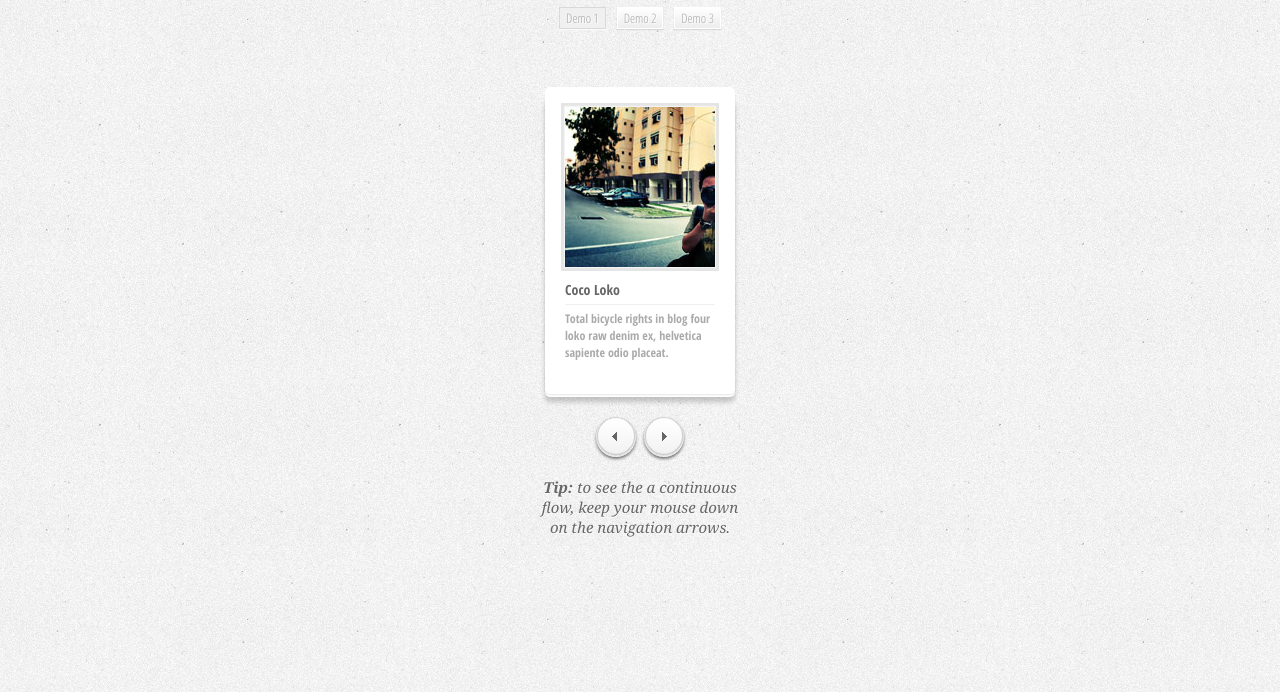
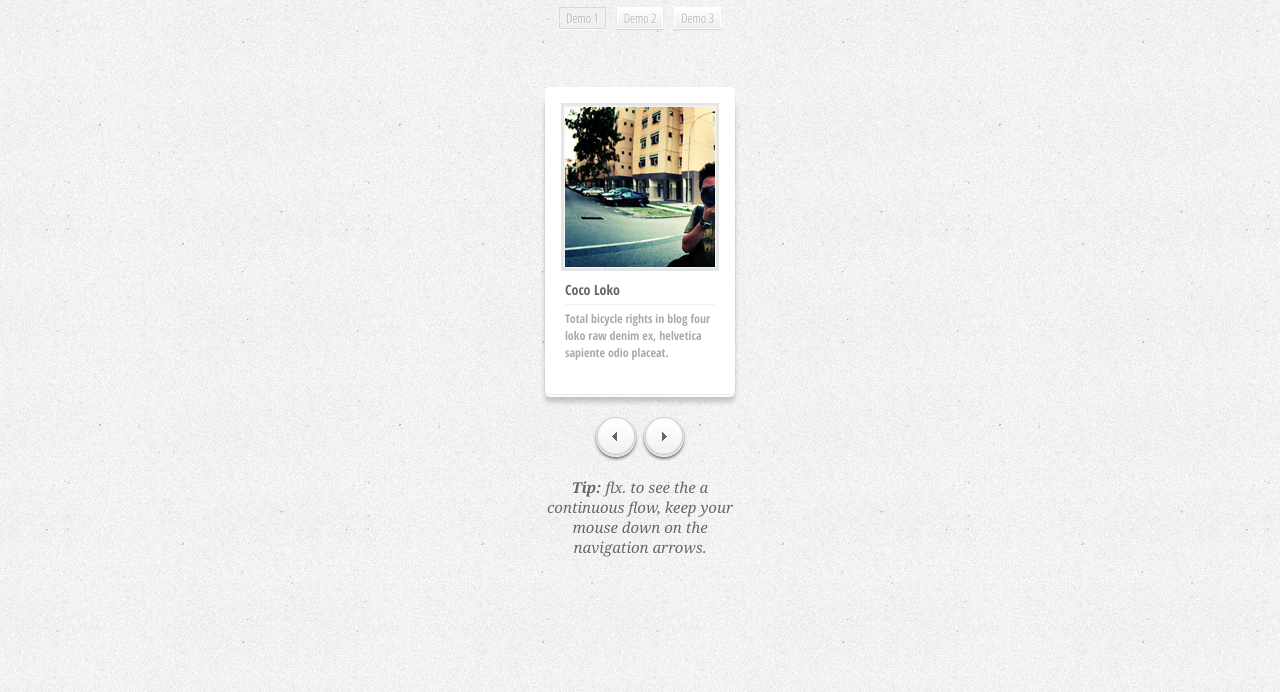
Before and after one commit to glix/Blueprints, a plain HTML site: page Windy/index.html in a window 1280 px wide. Shown: the part 108-800 px from the top of the page. Drawn offline with nearby package versions, Linux system fonts and the light colour scheme.

Commit message:
Update index.html

```diff
--- a/Windy/index.html
+++ b/Windy/index.html
@@ -2,7 +2,7 @@
 <html lang="en">
     <head>
 		<meta charset="UTF-8" />
-        <meta http-equiv="X-UA-Compatible" content="IE=edge,chrome=1">
+        <meta http-equiv="X-UA" content="IE=edge,chrome=1">
         <title></title>
         <meta name="viewport" content="width=device-width, initial-scale=1.0">
         <meta name="description" content="" />
@@ -107,7 +107,7 @@
 						<span id="nav-next">next</span>
 					</nav>
 				</div>
-				<p class="info"><strong>Tip:</strong> to see the a continuous flow, keep your mouse down on the navigation arrows.</p>
+				<p class="info"><strong>Tip:</strong> flx. to see the a continuous flow, keep your mouse down on the navigation arrows.</p>
 			</section>
 
         </div>
```
